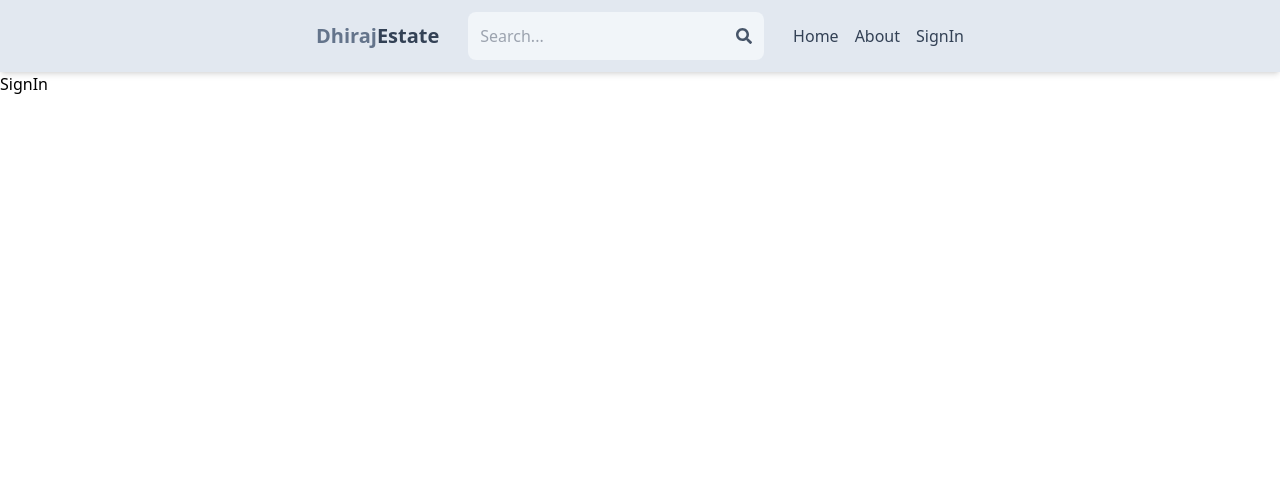
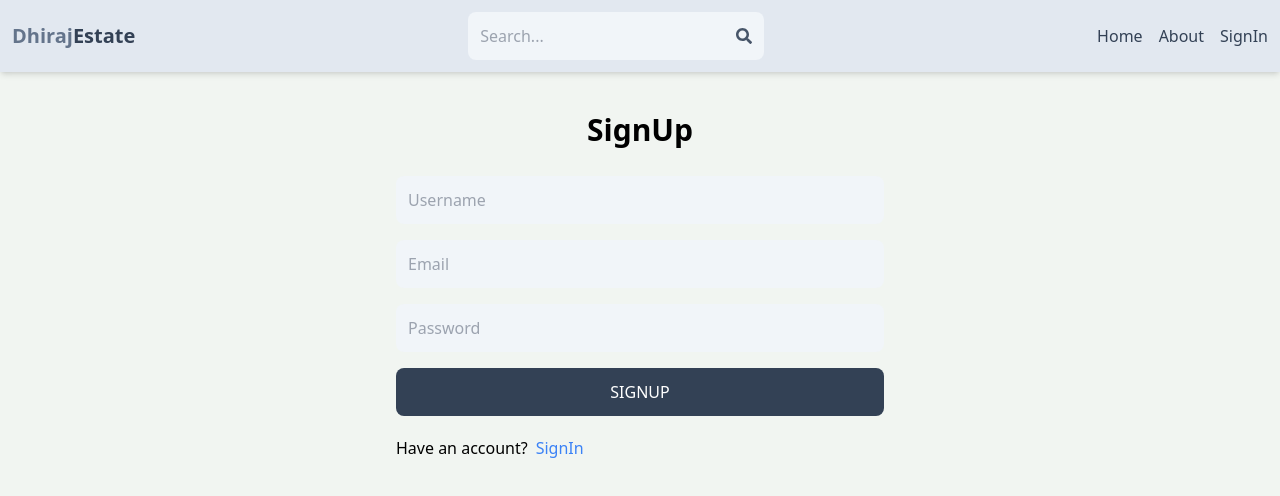
Before and after one commit to dhirajsahh/mern-estate, a React (Vite) app in the folder client/: page /sign-up in a window 1280 px wide. Shown: the top 496 px of the page. Built offline with nearby package versions, Linux system fonts and the light colour scheme.

Commit message:
signUp functionality complete

```diff
--- a/client/src/App.jsx
+++ b/client/src/App.jsx
@@ -14,8 +14,8 @@
       <Routes>
         <Route path="/" element={<Home />} />
         <Route path="/profile" element={<Profile />} />
-        <Route path="/sign-up" element={<SignIn />} />
-        <Route path="/sign-in" element={<SignUp />} />
+        <Route path="/sign-in" element={<SignIn />} />
+        <Route path="/sign-up" element={<SignUp />} />
         <Route path="/about" element={<About />} />
       </Routes>
     </BrowserRouter>
--- a/client/src/components/Header.jsx
+++ b/client/src/components/Header.jsx
@@ -3,7 +3,7 @@
 const Header = () => {
   return (
     <header className="bg-slate-200 shadow-md">
-      <div className="flex justify-between items-center max-w-2xl mx-auto p-3">
+      <div className="flex justify-between items-center  mx-auto p-3">
         <h1 className="font-bold text-sm sm:text-xl flex flex-wrap ">
           <span className="text-slate-500">Dhiraj</span>
           <span className="text-slate-700">Estate</span>
--- a/client/src/index.css
+++ b/client/src/index.css
@@ -1,3 +1,6 @@
 @tailwind base;
 @tailwind components;
 @tailwind utilities;
+body{
+    background-color: rgb(241, 245, 241);
+}
--- a/client/src/pages/SignUp.jsx
+++ b/client/src/pages/SignUp.jsx
@@ -1,7 +1,79 @@
-import React from "react";
+import { useState } from "react";
+import { Link } from "react-router-dom";
 
 const SignUp = () => {
-  return <div>SignUp</div>;
+  const [formData, setFormData] = useState({});
+  const [error, setError] = useState(null);
+  const [loading, setLoading] = useState(false);
+  function handleChange(e) {
+    setFormData({ ...formData, [e.target.id]: e.target.value });
+  }
+  const handleSubmit = async (e) => {
+    try {
+      e.preventDefault();
+      setLoading(true);
+      const res = await fetch("/api/auth/signup", {
+        method: "POST",
+        headers: {
+          "Content-Type": "application/json",
+        },
+        body: JSON.stringify(formData),
+      });
+      const data = await res.json();
+      if (data.success === false) {
+        setError(data.message);
+        setLoading(false);
+        return;
+      }
+      setLoading(false);
+      setError(null);
+    } catch (error) {
+      setLoading(false);
+      setError(error.message);
+    }
+  };
+
+  return (
+    <div className="p-3 max-w-lg mx-auto">
+      <h1 className="text-3xl text-center font-semibold my-7">SignUp</h1>
+      <form className="flex flex-col gap-4" onSubmit={handleSubmit}>
+        <input
+          type="text"
+          placeholder="Username"
+          id="username"
+          className="bg-slate-100 p-3 rounded-lg"
+          onChange={handleChange}
+        />
+        <input
+          type="email"
+          placeholder="Email"
+          id="email"
+          className="bg-slate-100 p-3 rounded-lg"
+          onChange={handleChange}
+        />
+        <input
+          type="password"
+          placeholder="Password"
+          id="password"
+          className="bg-slate-100 p-3 rounded-lg"
+          onChange={handleChange}
+        />
+        <button
+          disabled={loading}
+          className="bg-slate-700 text-white rounded-lg p-3 uppercase hover:opacity-95 disabled:opacity-80"
+        >
+          {loading ? "Loading..." : "Signup"}
+        </button>
+      </form>
+      <div className="flex gap-2 mt-5">
+        <p>Have an account?</p>
+        <Link to="/sign-in">
+          <span className="text-blue-500">SignIn</span>
+        </Link>
+      </div>
+      {error && <p className="text-red-500 mt-5">{error}</p>}
+    </div>
+  );
 };
 
 export default SignUp;
--- a/client/vite.config.js
+++ b/client/vite.config.js
@@ -1,7 +1,15 @@
-import { defineConfig } from 'vite'
-import react from '@vitejs/plugin-react-swc'
+import { defineConfig } from "vite";
+import react from "@vitejs/plugin-react-swc";
 
 // https://vitejs.dev/config/
 export default defineConfig({
+  server: {
+    proxy: {
+      "/api": {
+        target: "http://localhost:3000",
+        secure: false,
+      },
+    },
+  },
   plugins: [react()],
-})
+});
```
